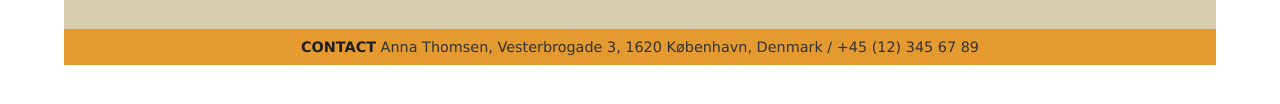
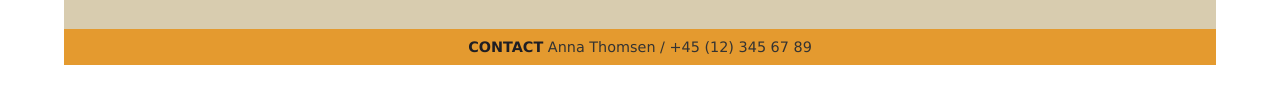
Before and after one commit to AB3674/AB3674.github.io, a plain HTML site: page harj5/index.html in a window 1280 px wide. Shown: the part 644-748 px from the top of the page. Drawn offline with Linux system fonts and the light colour scheme.

Commit message:
16/05/2021

```diff
--- a/harj5/index.html
+++ b/harj5/index.html
@@ -50,7 +50,7 @@
       </div>
       <!-- Footer -->
       <div id="footer">
-        <p><strong style="color: #1e1e24;">CONTACT</strong> Anna Thomsen, Vesterbrogade 3, 1620 København, Denmark / +45 (12) 345 67 89</p>
+        <p><strong style="color: #1e1e24;">CONTACT</strong> Anna Thomsen / +45 (12) 345 67 89</p>
       </div>
     </div>
   </body>
```
